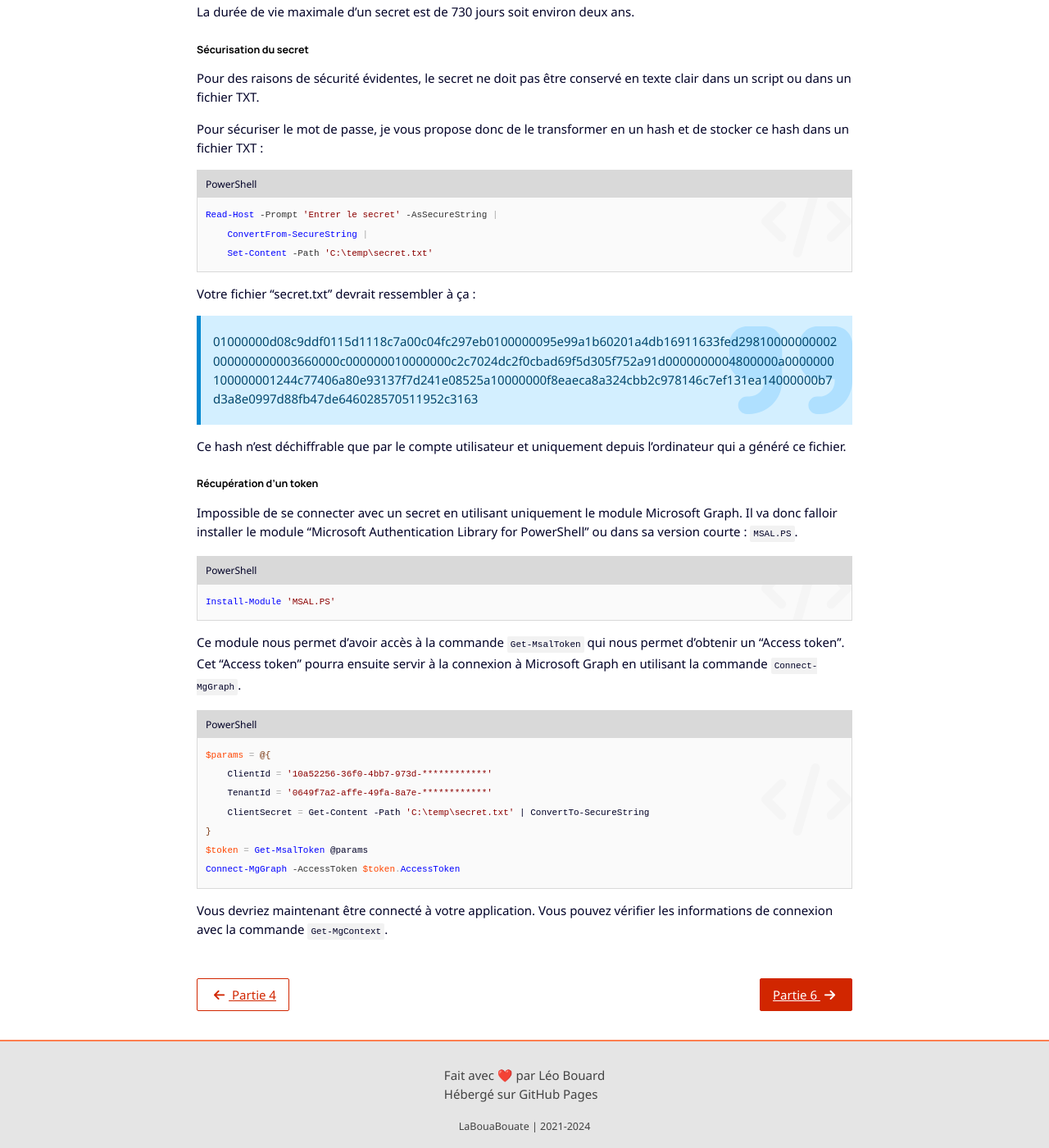
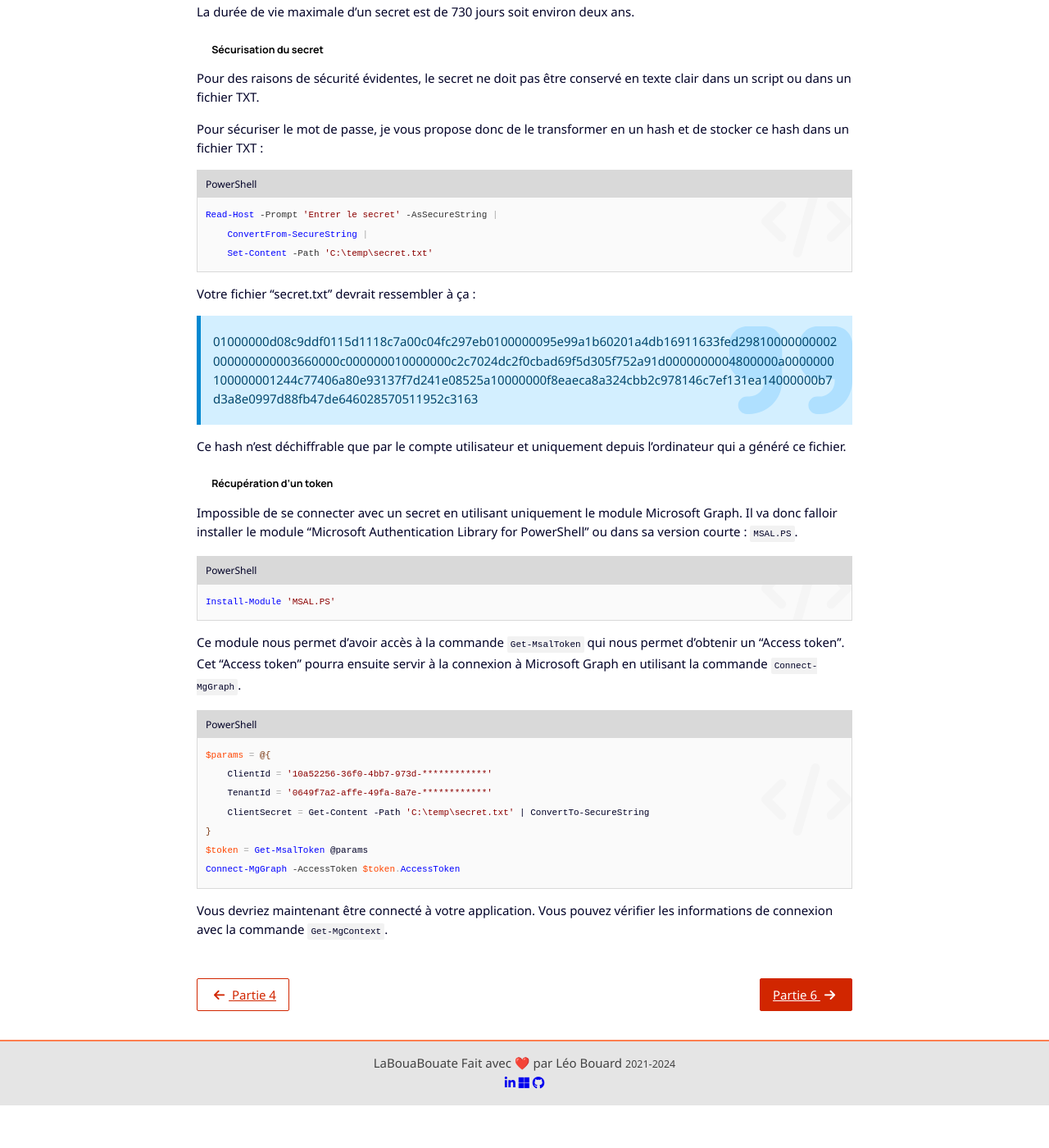
Before and after one commit to leobouard/leobouard.github.io, a Jekyll site: the page built from _posts/2023-09-17-cours-msgraph-005.md, in a window 1280 px wide and 1400 px high, scrolled down 6695 px. Shown: the whole window at 82% size. Built offline with Jekyll 4.4.1, drawn with Linux system fonts in a browser that asks for light colours; nearby versions of some CDN libraries; some web fonts are replaced; after the commit the page ends 8043 px from its top, so only the background shows below that.

Commit message:
Correction des title links et footer

```diff
--- a/_includes/footer.html
+++ b/_includes/footer.html
@@ -1,5 +1,13 @@
 <footer>
-  {% assign current_year = 'now' | date: '%Y' %}
-  <p>Fait avec ❤️ par Léo Bouard<br>Hébergé sur GitHub Pages</p>
-  <small>LaBouaBouate | 2021-{{current_year}}</small>
+  <div>
+    <span>LaBouaBouate</span>
+    <span>Fait avec ❤️ par Léo Bouard</span>
+    {% assign current_year = 'now' | date: '%Y' %}
+    <small>2021-{{current_year}}</small>
+  </div>
+  <div>
+    {% for link in site.data.cv.links %}
+    <a href="{{ link.url }}" target="_blank" title="{{ link.name }}"><i class="{{ link.icon }}"></i></a>
+    {% endfor %}
+  </div>
 </footer>
--- a/_includes/title-links.html
+++ b/_includes/title-links.html
@@ -6,10 +6,10 @@
       .forEach(function (heading) {
         if (heading.id)
           heading.innerHTML =
+            '<i class="fa-solid fa-link"><\/i>' +
             '<a href="#' + heading.id + '">' +
             heading.innerText +
-            '<\/a>' +
-            '<i class="fa-solid fa-link"><\/i>';
+            '<\/a>';
       });
   });
 </script>
--- a/_sass/titles.scss
+++ b/_sass/titles.scss
@@ -28,7 +28,7 @@
 h4 i,
 h5 i {
     opacity: 0;
-    margin-left: 0.5em;
+    margin-right: 0.5em;
     font-size: smaller;
 }
 
--- a/assets/css/main.scss
+++ b/assets/css/main.scss
@@ -4,6 +4,7 @@
 @import 'buttons';
 @import 'code-and-blockquote';
 @import 'containers';
+@import 'footer';
 @import 'highlight';
 @import 'hover';
 @import 'post-preview';
```
Also changed, not shown: _sass/footer.scss (added).
